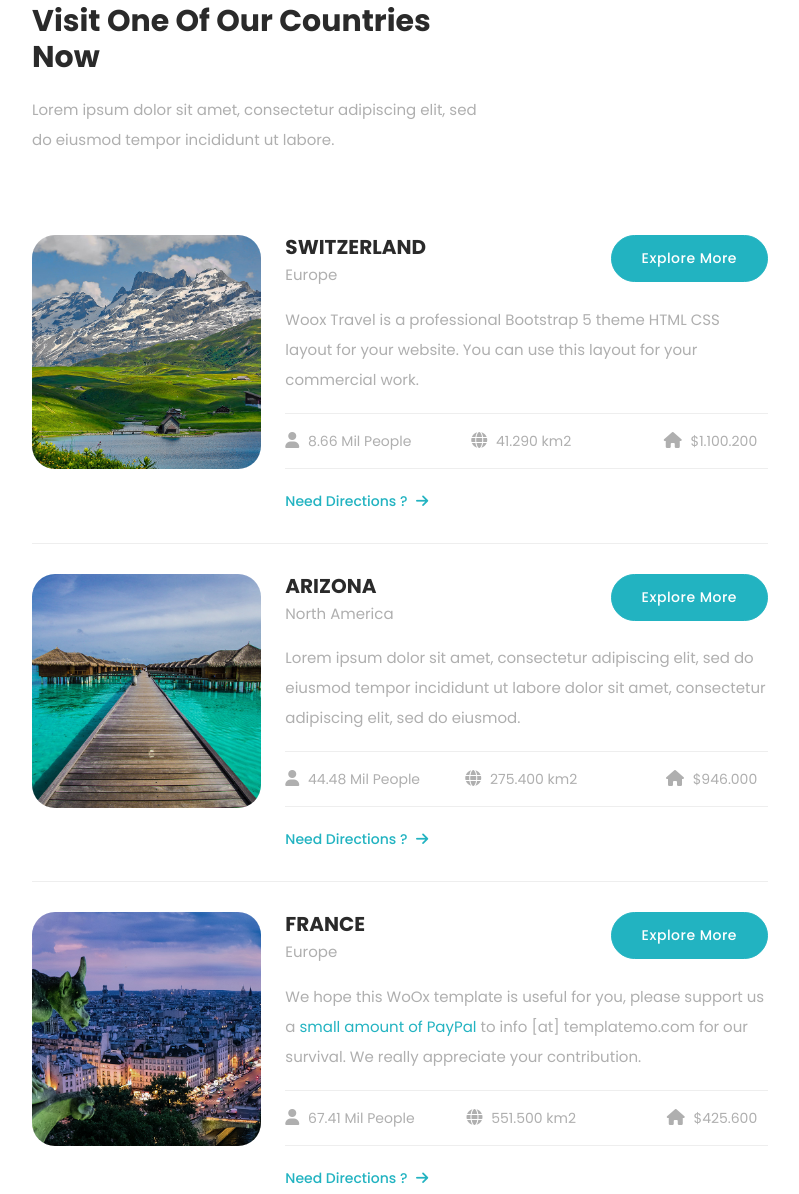
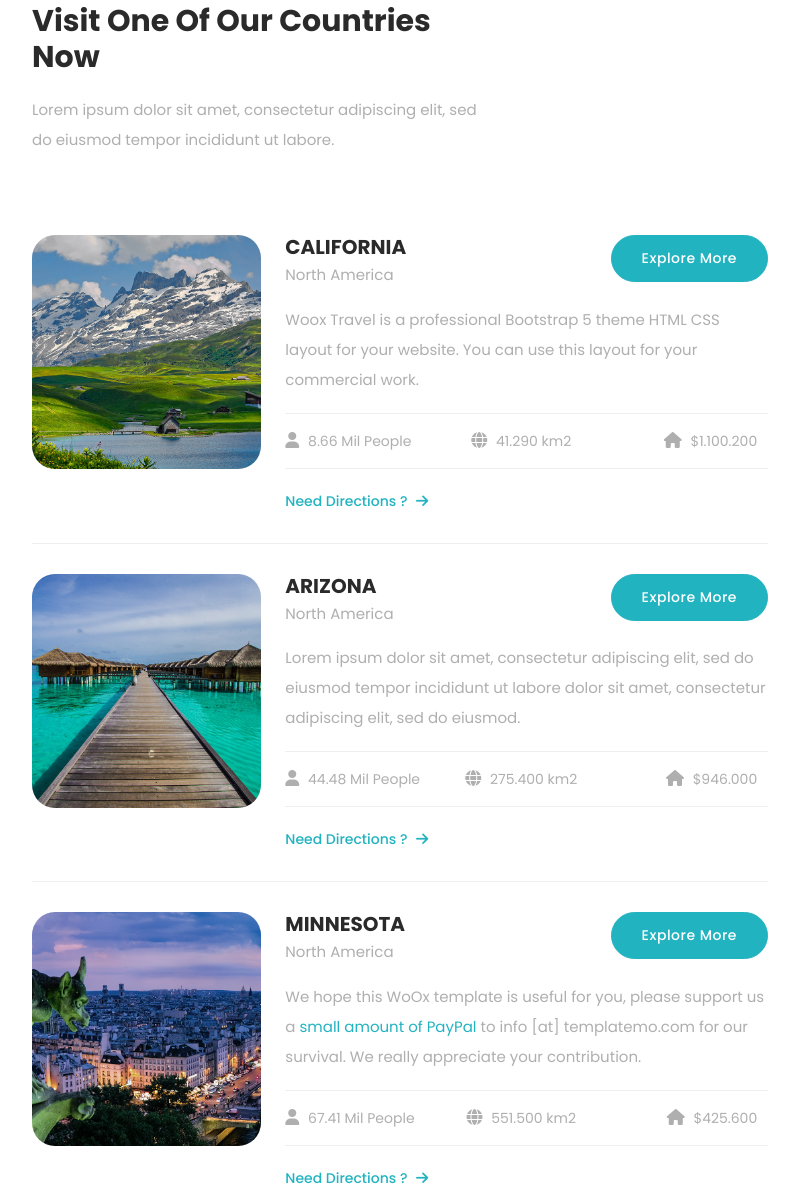
Before and after one commit to Zoeeeeee01/Zoeeeeee01.github.io, a plain HTML site: page index.html in a window 1280 px wide. Shown: the part 917-2111 px from the top of the page, without its empty margins (50-849 px from the left). Drawn offline with nearby package versions, Linux system fonts and the light colour scheme.

Commit message:
second commit

```diff
--- a/index.html
+++ b/index.html
@@ -85,7 +85,7 @@ https://templatemo.com/tm-580-woox-travel
         <div id="top-banner-1" class="banner">
           <div class="banner-inner-wrapper header-text">
             <div class="main-caption">
-              <h2>Take a Glimpse Into The Beautiful Country Of:</h2>
+              <h2>Take a Glimpse Into The Beautiful State Of:</h2>
               <h1>Arizona</h1>
               <div class="border-button"><a href="about.html">Go There</a></div>
             </div>
@@ -122,7 +122,7 @@ https://templatemo.com/tm-580-woox-travel
           <div class="banner-inner-wrapper header-text">
             <div class="main-caption">
               <h2>Take a Glimpse Into The Beautiful Country Of:</h2>
-              <h1>Switzerland</h1>
+              <h1>California</h1>
               <div class="border-button"><a href="about.html">Go There</a></div>
             </div>
             <div class="container">
@@ -158,7 +158,7 @@ https://templatemo.com/tm-580-woox-travel
           <div class="banner-inner-wrapper header-text">
             <div class="main-caption">
               <h2>Take a Glimpse Into The Beautiful Country Of:</h2>
-              <h1>France</h1>
+              <h1>Minnesota</h1>
               <div class="border-button"><a href="about.html">Go There</a></div>
             </div>
             <div class="container">
@@ -194,7 +194,7 @@ https://templatemo.com/tm-580-woox-travel
           <div class="banner-inner-wrapper header-text">
             <div class="main-caption">
               <h2>Take a Glimpse Into The Beautiful Country Of:</h2>
-              <h1>Thailand</h1>
+              <h1>Texas</h1>
               <div class="border-button"><a href="about.html">Go There</a></div>
             </div>
             <div class="container">
@@ -263,8 +263,8 @@ https://templatemo.com/tm-580-woox-travel
                     </div>
                     <div class="col-lg-8 col-sm-7">
                       <div class="right-content">
-                        <h4>SWITZERLAND</h4>
-                        <span>Europe</span>
+                        <h4>CALIFORNIA</h4>
+                        <span>North America</span>
                         <div class="main-button">
                           <a href="about.html">Explore More</a>
                         </div>
@@ -321,8 +321,8 @@ https://templatemo.com/tm-580-woox-travel
                     </div>
                     <div class="col-lg-8 col-sm-7">
                       <div class="right-content">
-                        <h4>FRANCE</h4>
-                        <span>Europe</span>
+                        <h4>MINNESOTA</h4>
+                        <span>North America</span>
                         <div class="main-button">
                           <a href="about.html">Explore More</a>
                         </div>
```
Also changed, not shown: 1 other file.
